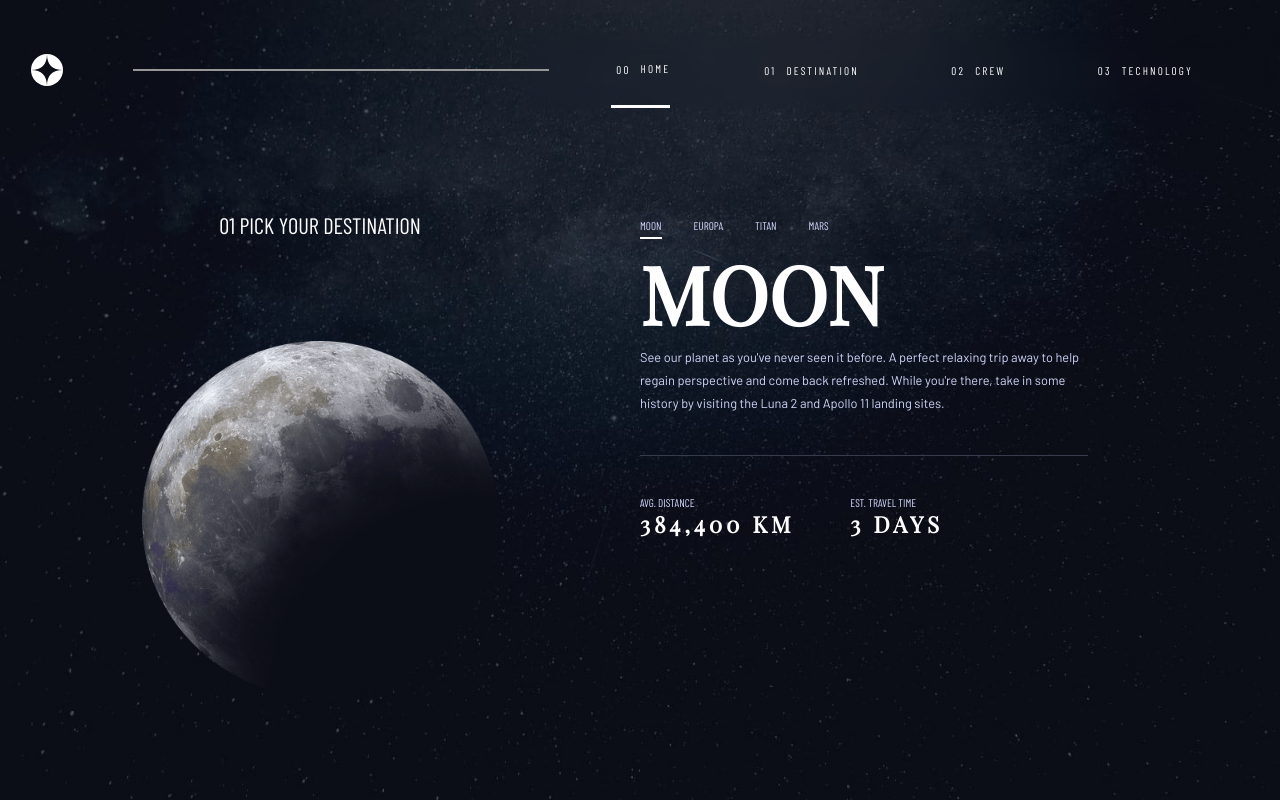
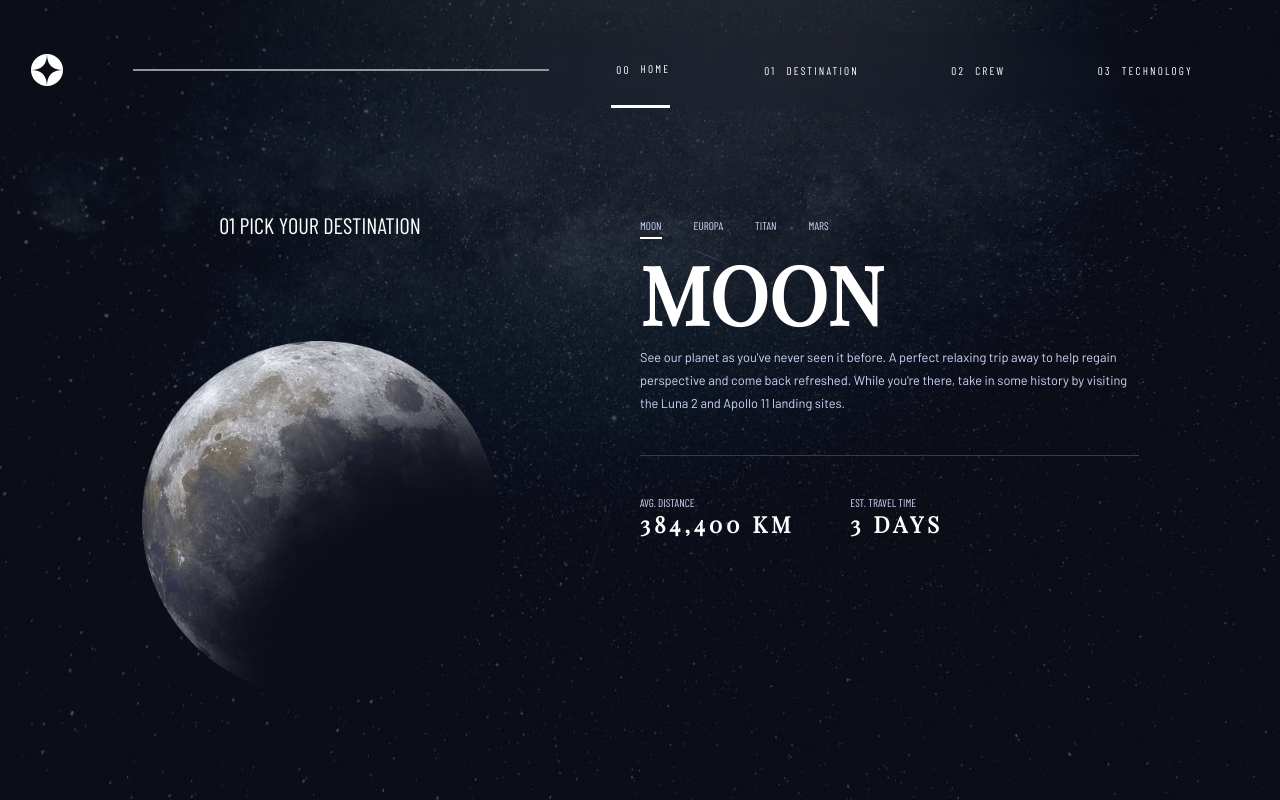
Before and after one commit to gomezjhon1022/space-tourism-website, a React (Create React App) app: page /space-tourism-website/destination in a window 1280 px wide. Built offline with nearby package versions, Linux system fonts and the light colour scheme.

Commit message:
Style: class destination__text in view destionation

```diff
--- a/src/containers/Destination/Destination.scss
+++ b/src/containers/Destination/Destination.scss
@@ -154,7 +154,7 @@
         font-size: 10rem;
       }
       .destionation__text {
-        width: 70%;
+        width: 78%;
         text-align: start;
         line-height: 1.8;
         padding: 0 0 5rem 0;
```
